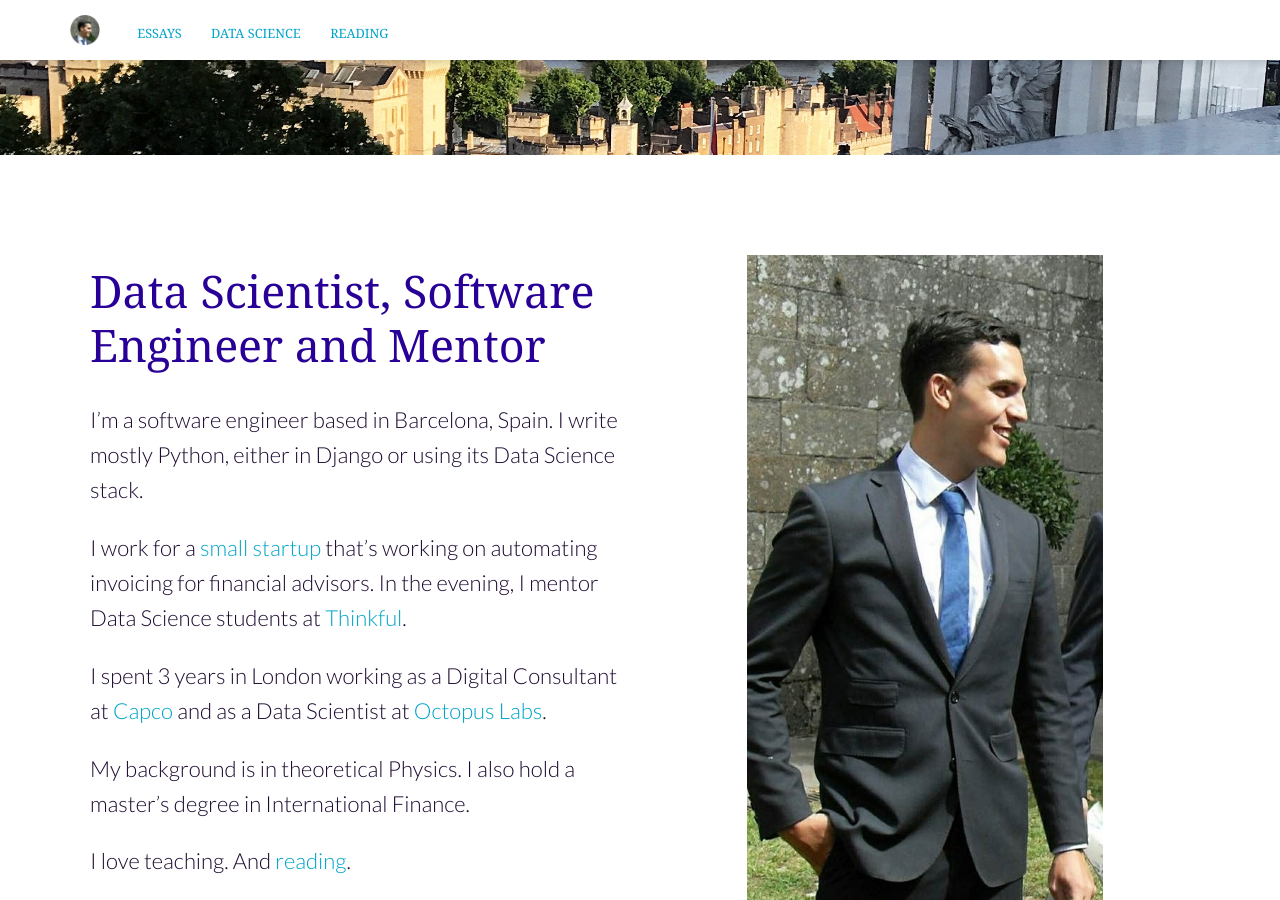
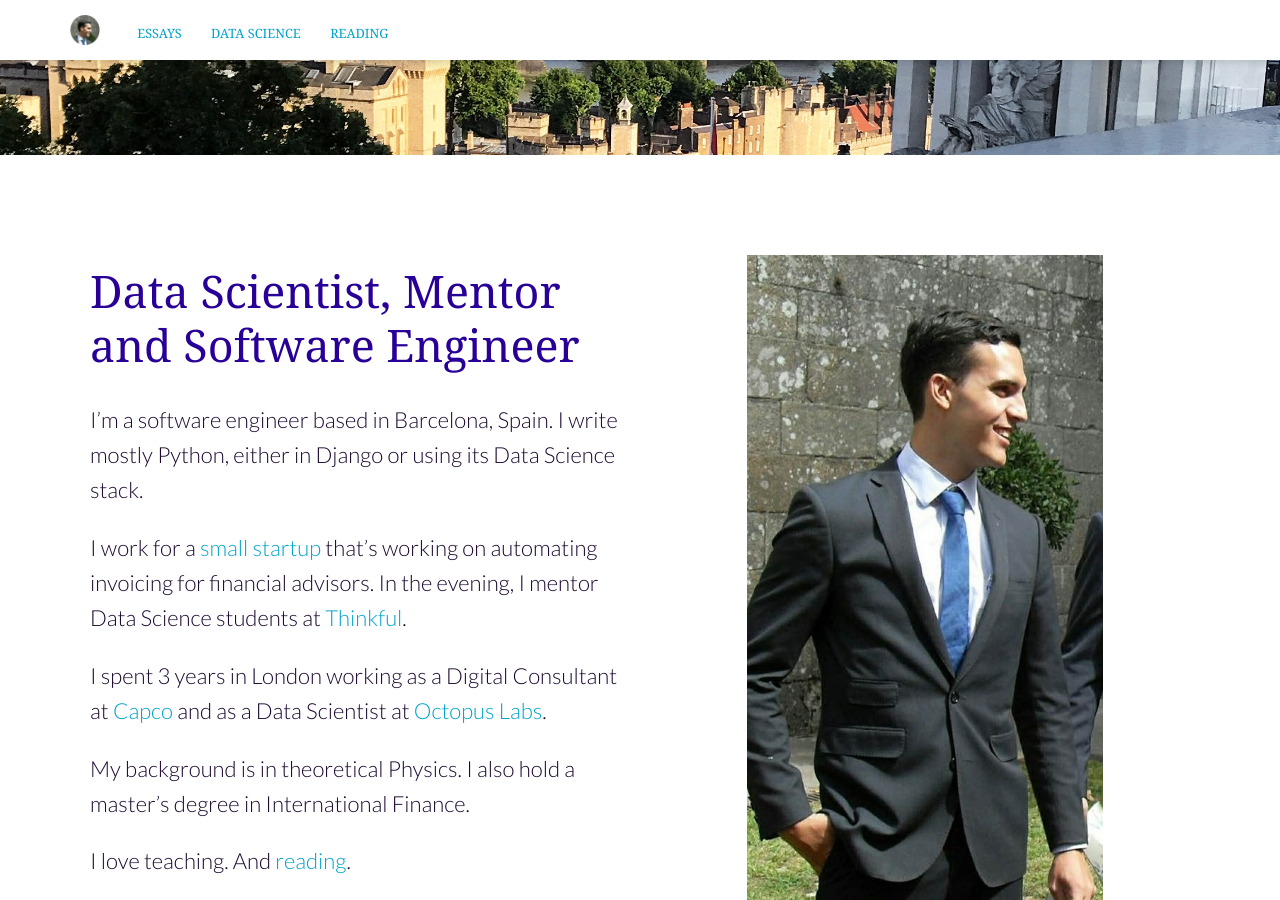
Before and after one commit to ohduran/ohduran.github.io, a Jekyll site: the page built from index.html, in a window 1280 px wide and 900 px high, scrolled down 745 px. Built offline with Jekyll 4.4.1, drawn with Linux system fonts in a browser that asks for light colours; nearby versions of some CDN libraries; the list of posts is cut into pages by our own code.

Commit message:
refactor title

```diff
--- a/index.html
+++ b/index.html
@@ -22,7 +22,7 @@ bottom_image: https://unsplash.it/2000/1322?a=.png
 	<section class="info" id="learn-more">
 		<div class="container flex">
 			<div class="text">
-				<h2 class="">Data Scientist, Software Engineer and Mentor</h2>
+				<h2 class="">Data Scientist, Mentor and Software Engineer</h2>
 				<p class="">{% capture about %}{% include index-02-about.md %}{% endcapture %}{{ about | markdownify }}</p>
 			</div>
 			<div class="image">
```
